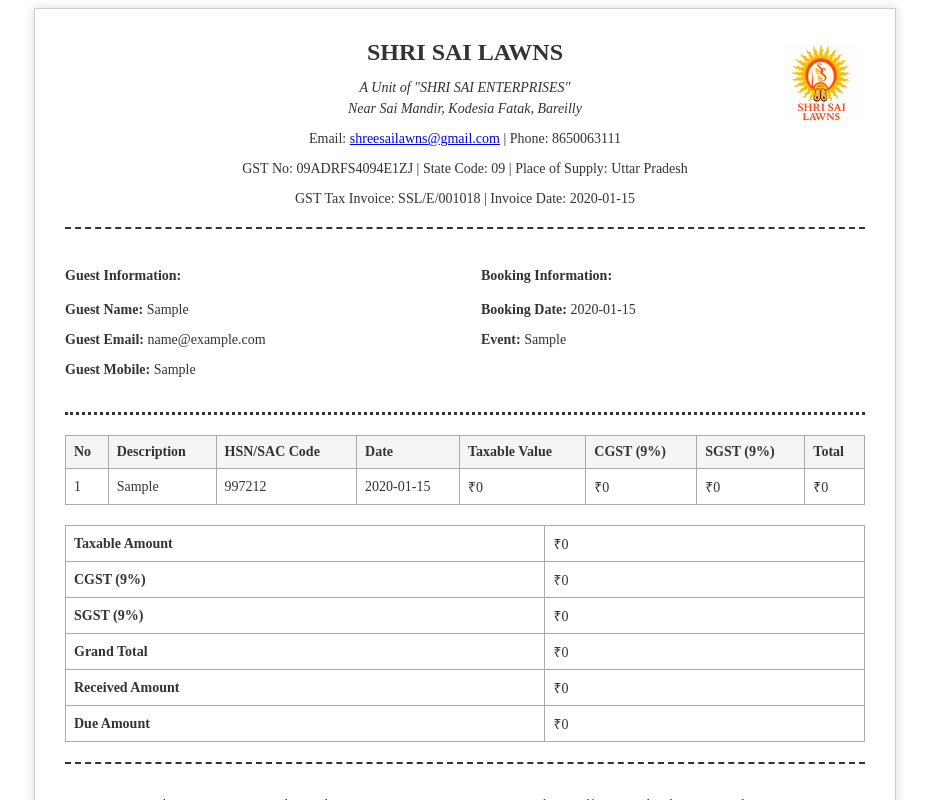
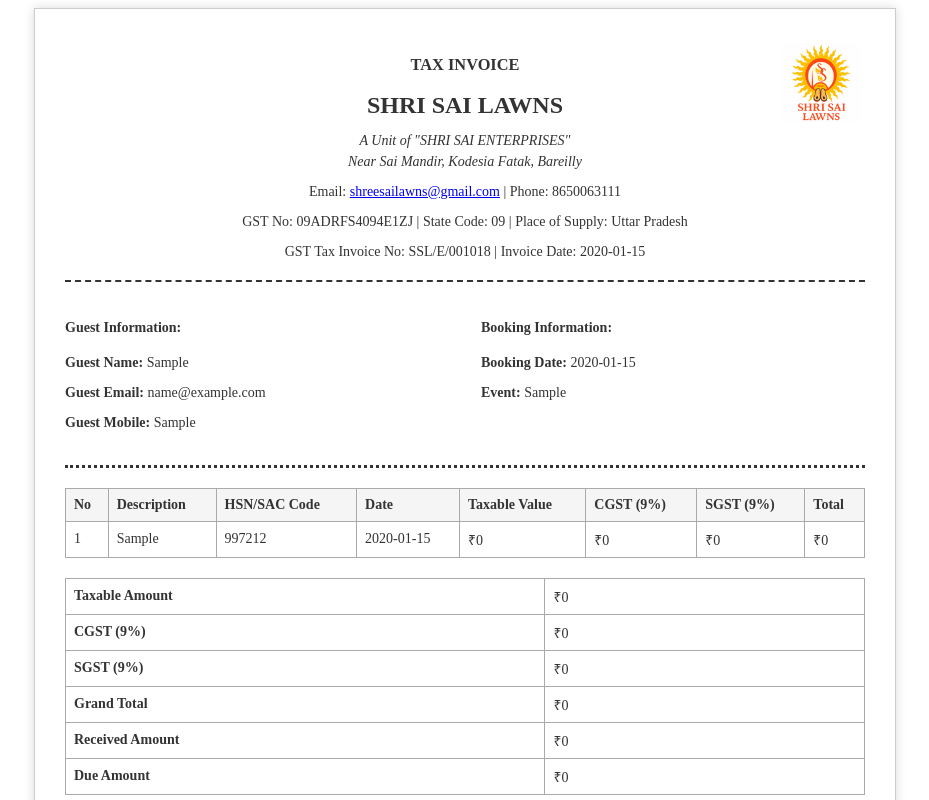
Before and after one commit to Punyak1/bill-generator, an Angular app: page /bill in a window 1280 px wide. Both pictures are taken after typing "Sample", "Sample", "name@example.com", "2020-01-15", "Sample", "2020-01-15" into the empty fields and a click on the button "Submit". Shown: the top 800 px of the page, without its empty margins (175-1104 px from the left). Built offline with nearby package versions, Linux system fonts and the light colour scheme.

Commit message:
added Tax Invoice

```diff
--- a/src/app/bill/bill.component.html
+++ b/src/app/bill/bill.component.html
@@ -56,12 +56,13 @@
       <div class="logo-container">
         <img src="logo.png" alt="ShreeSaiLawns" class="logo-thumbnail" />
       </div>
+      <h3>TAX INVOICE</h3>
       <h1 class="property-name">SHRI SAI LAWNS</h1>
       <p class="company-sub">A Unit of "SHRI SAI ENTERPRISES"</p>
       <p class="address">Near Sai Mandir, Kodesia Fatak, Bareilly</p>
       <p>Email: <a href="mailto:shreesailawns@gmail.com">shreesailawns&#64;gmail.com</a> | Phone: 8650063111</p>
       <p>GST No: 09ADRFS4094E1ZJ | State Code: 09 | Place of Supply: Uttar Pradesh</p>
-      <p>GST Tax Invoice: {{ invoiceNumber }} | Invoice Date: {{ invoiceDate }}</p>
+      <p>GST Tax Invoice No: {{ invoiceNumber }} | Invoice Date: {{ invoiceDate }}</p>
       <hr class="section-divider" />
     </div>
 
```
